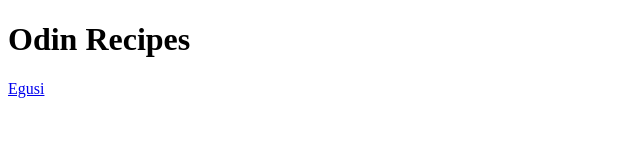
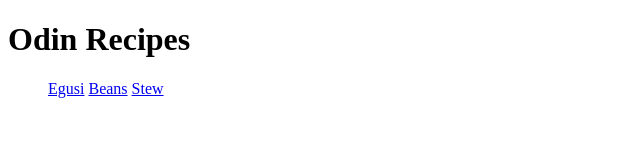
Before and after one commit to chukwuebuka-dev/odin-recipes, a plain HTML site: page index.html in a window 1280 px wide. Shown: the whole page, without its empty margins (0-640 px from the left). Drawn offline with Linux system fonts and the light colour scheme.

Commit message:
Unite links bettter

```diff
--- a/index.html
+++ b/index.html
@@ -7,6 +7,10 @@
 </head>
 <body>
     <h1>Odin Recipes</h1>
-    <a href="./recipes/egusi.html">Egusi</a>
+    <ul>
+         <a href="./recipes/egusi.html">Egusi</a>
+         <a href="./recipes/beans.html">Beans</a>
+         <a href="./recipes/stew.html">Stew</a>
+    </ul>
 </body>
 </html>
```
